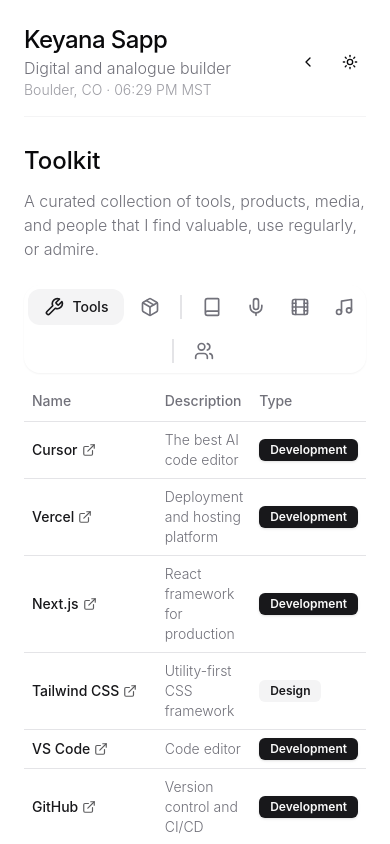
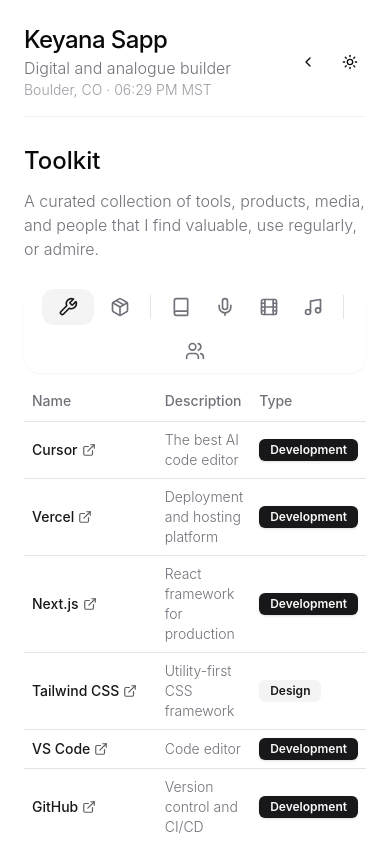
Before and after one commit to ksBrapZ/keyana-portfolio, a Next.js app: page /toolkit in a window 390 px wide. Shown: the top 844 px of the page. Built offline with nearby package versions, Linux system fonts and the light colour scheme.

Commit message:
improve mobile responsiveness of toolkit page

```diff
--- a/components/ui/expandable-tabs.tsx
+++ b/components/ui/expandable-tabs.tsx
@@ -92,7 +92,7 @@
             onClick={() => handleSelect(index)}
             transition={transition}
             className={cn(
-              "relative flex items-center rounded-xl px-4 py-2 text-sm font-medium transition-colors duration-300 whitespace-nowrap",
+              "relative flex items-center rounded-xl px-2 sm:px-4 py-2 text-sm font-medium transition-colors duration-300 whitespace-nowrap",
               selected === index
                 ? cn("bg-muted", activeColor)
                 : "text-muted-foreground hover:bg-muted hover:text-foreground"
@@ -107,7 +107,7 @@
                   animate="animate"
                   exit="exit"
                   transition={transition}
-                  className="overflow-hidden whitespace-nowrap"
+                  className="hidden sm:inline overflow-hidden whitespace-nowrap"
                 >
                   {tab.title}
                 </motion.span>
```
